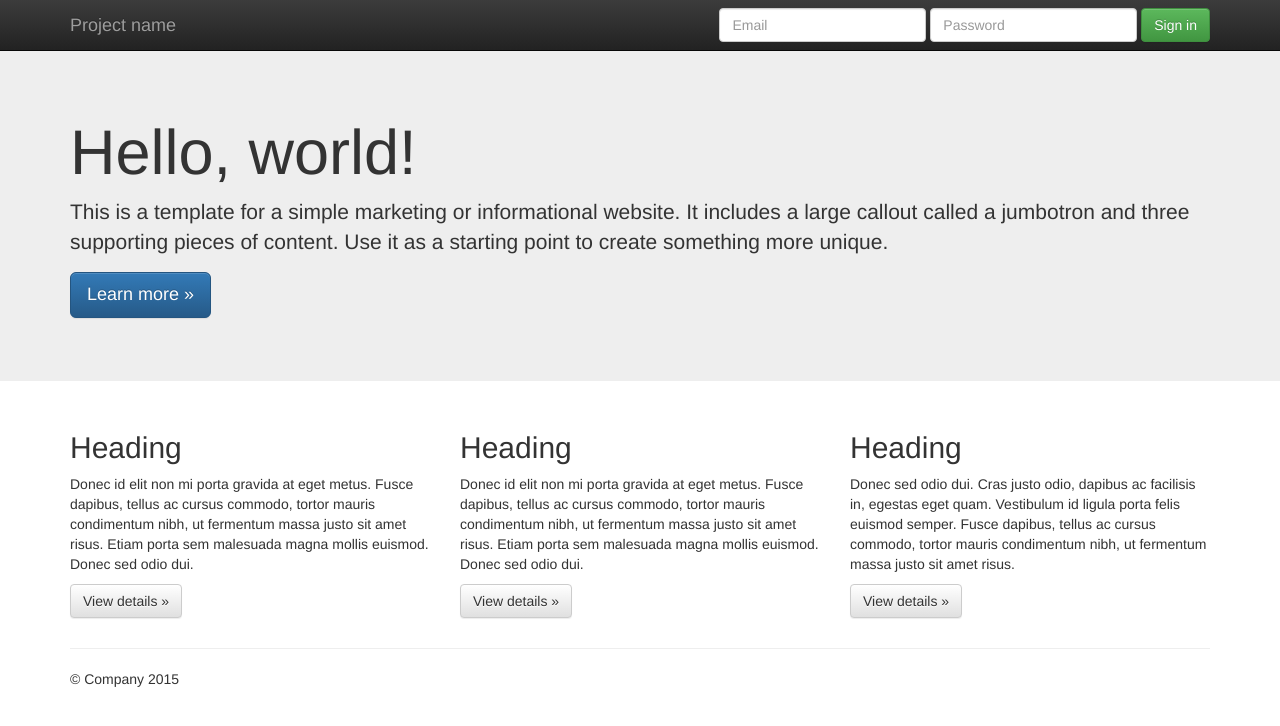
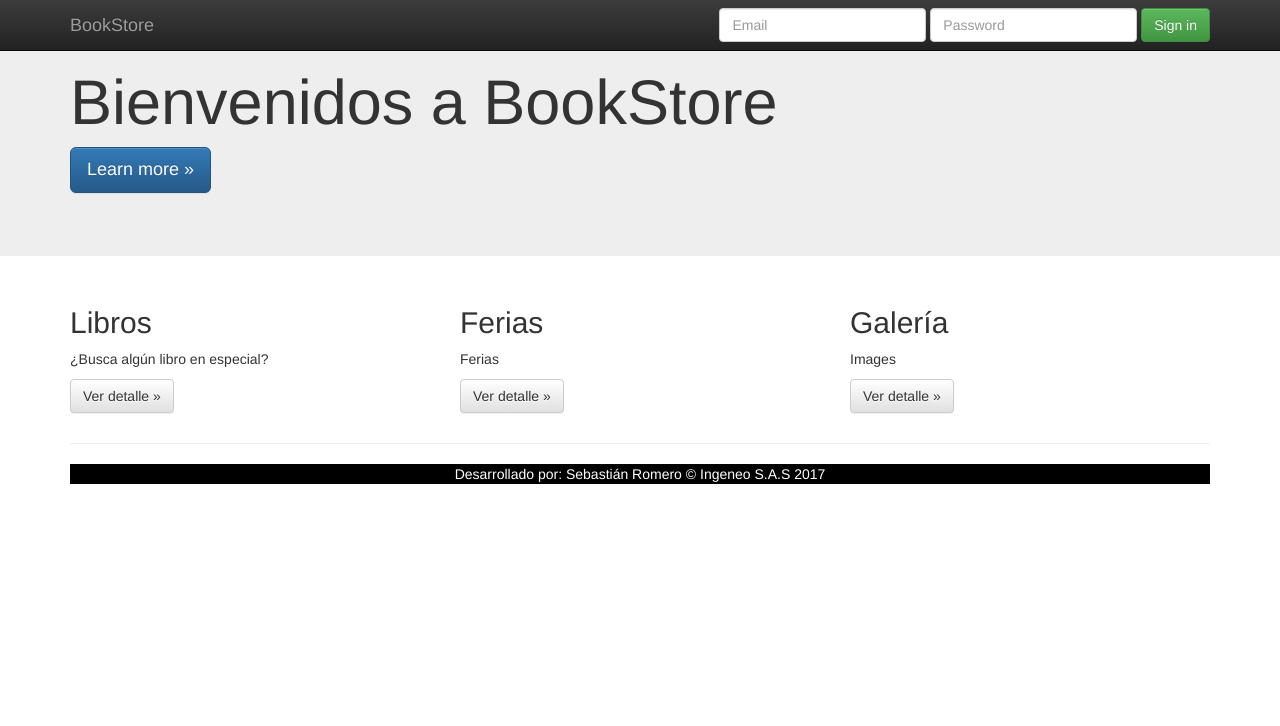
Before and after one commit to juanseGithub/Ingeneo, a plain HTML site: page BookStore/public_html/index.html in a window 1280 px wide. Drawn offline with nearby package versions, Linux system fonts and the light colour scheme.

Commit message:
Ajuste de archivos y html

```diff
--- a/BookStore/public_html/css/main.css
+++ b/BookStore/public_html/css/main.css
@@ -3,3 +3,10 @@
 /* ==========================================================================
    Author's custom styles
    ========================================================================== */
+
+
+
+footer{
+    background-color: black;
+    color: white;
+}
--- a/BookStore/public_html/index.html
+++ b/BookStore/public_html/index.html
@@ -1,32 +1,24 @@
 <!doctype html>
-<!--[if lt IE 7]>      <html class="no-js lt-ie9 lt-ie8 lt-ie7" lang=""> <![endif]-->
-<!--[if IE 7]>         <html class="no-js lt-ie9 lt-ie8" lang=""> <![endif]-->
-<!--[if IE 8]>         <html class="no-js lt-ie9" lang=""> <![endif]-->
-<!--[if gt IE 8]><!--> <html class="no-js" lang=""> <!--<![endif]-->
+
     <head>
+        <title>BookStore</title>
         <meta charset="utf-8">
         <meta http-equiv="X-UA-Compatible" content="IE=edge,chrome=1">
         <title></title>
         <meta name="description" content="">
         <meta name="viewport" content="width=device-width, initial-scale=1">
-        <link rel="apple-touch-icon" href="apple-touch-icon.png">
+
 
         <link rel="stylesheet" href="css/bootstrap.min.css">
-        <style>
-            body {
-                padding-top: 50px;
-                padding-bottom: 20px;
-            }
-        </style>
+
         <link rel="stylesheet" href="css/bootstrap-theme.min.css">
         <link rel="stylesheet" href="css/main.css">
 
-        <script src="js/vendor/modernizr-2.8.3-respond-1.4.2.min.js"></script>
+
     </head>
+
     <body>
-        <!--[if lt IE 8]>
-            <p class="browserupgrade">You are using an <strong>outdated</strong> browser. Please <a href="http://browsehappy.com/">upgrade your browser</a> to improve your experience.</p>
-        <![endif]-->
+
     <nav class="navbar navbar-inverse navbar-fixed-top" role="navigation">
       <div class="container">
         <div class="navbar-header">
@@ -36,7 +28,7 @@
             <span class="icon-bar"></span>
             <span class="icon-bar"></span>
           </button>
-          <a class="navbar-brand" href="#">Project name</a>
+          <a class="navbar-brand" href="#">BookStore</a>
         </div>
         <div id="navbar" class="navbar-collapse collapse">
           <form class="navbar-form navbar-right" role="form">
@@ -55,8 +47,7 @@
     <!-- Main jumbotron for a primary marketing message or call to action -->
     <div class="jumbotron">
       <div class="container">
-        <h1>Hello, world!</h1>
-        <p>This is a template for a simple marketing or informational website. It includes a large callout called a jumbotron and three supporting pieces of content. Use it as a starting point to create something more unique.</p>
+        <h1>Bienvenidos a BookStore</h1>
         <p><a class="btn btn-primary btn-lg" href="#" role="button">Learn more &raquo;</a></p>
       </div>
     </div>
@@ -65,42 +56,33 @@
       <!-- Example row of columns -->
       <div class="row">
         <div class="col-md-4">
-          <h2>Heading</h2>
-          <p>Donec id elit non mi porta gravida at eget metus. Fusce dapibus, tellus ac cursus commodo, tortor mauris condimentum nibh, ut fermentum massa justo sit amet risus. Etiam porta sem malesuada magna mollis euismod. Donec sed odio dui. </p>
-          <p><a class="btn btn-default" href="#" role="button">View details &raquo;</a></p>
+          <h2>Libros</h2>
+          <p>¿Busca algún libro en especial?</p>
+          <p><a class="btn btn-default" href="#" role="button">Ver detalle &raquo;</a></p>
         </div>
         <div class="col-md-4">
-          <h2>Heading</h2>
-          <p>Donec id elit non mi porta gravida at eget metus. Fusce dapibus, tellus ac cursus commodo, tortor mauris condimentum nibh, ut fermentum massa justo sit amet risus. Etiam porta sem malesuada magna mollis euismod. Donec sed odio dui. </p>
-          <p><a class="btn btn-default" href="#" role="button">View details &raquo;</a></p>
+          <h2>Ferias</h2>
+          <p>Ferias</p>
+          <p><a class="btn btn-default" href="#" role="button">Ver detalle &raquo;</a></p>
        </div>
         <div class="col-md-4">
-          <h2>Heading</h2>
-          <p>Donec sed odio dui. Cras justo odio, dapibus ac facilisis in, egestas eget quam. Vestibulum id ligula porta felis euismod semper. Fusce dapibus, tellus ac cursus commodo, tortor mauris condimentum nibh, ut fermentum massa justo sit amet risus.</p>
-          <p><a class="btn btn-default" href="#" role="button">View details &raquo;</a></p>
+          <h2>Galería</h2>
+          <p>Images</p>
+          <p><a class="btn btn-default" href="#" role="button">Ver detalle &raquo;</a></p>
         </div>
       </div>
 
       <hr>
 
       <footer>
-        <p>&copy; Company 2015</p>
+          <p class="text-center">Desarrollado por: Sebastián Romero &copy; Ingeneo S.A.S 2017</p>
       </footer>
-    </div> <!-- /container -->        <script src="//ajax.googleapis.com/ajax/libs/jquery/1.11.2/jquery.js"></script>
-        <script>window.jQuery || document.write('<script src="js/vendor/jquery-1.11.2.js"><\/script>')</script>
-
+    </div>
+         <script src="js/vendor/jquery-1.11.2.js" type="text/javascript"></script>
         <script src="js/vendor/bootstrap.min.js"></script>
 
         <script src="js/main.js"></script>
+        <script src="js/vendor/modernizr-2.8.3-respond-1.4.2.min.js"></script>
 
-        <!-- Google Analytics: change UA-XXXXX-X to be your site's ID. -->
-        <script>
-            (function(b,o,i,l,e,r){b.GoogleAnalyticsObject=l;b[l]||(b[l]=
-            function(){(b[l].q=b[l].q||[]).push(arguments)});b[l].l=+new Date;
-            e=o.createElement(i);r=o.getElementsByTagName(i)[0];
-            e.src='//www.google-analytics.com/analytics.js';
-            r.parentNode.insertBefore(e,r)}(window,document,'script','ga'));
-            ga('create','UA-XXXXX-X','auto');ga('send','pageview');
-        </script>
     </body>
 </html>
```
Also changed, not shown: BookStore/public_html/browserconfig.xml (deleted, +0 -12 lines), BookStore/public_html/favicon.ico (deleted), BookStore/public_html/tile-wide.png (deleted), BookStore/public_html/tile.png (deleted).
